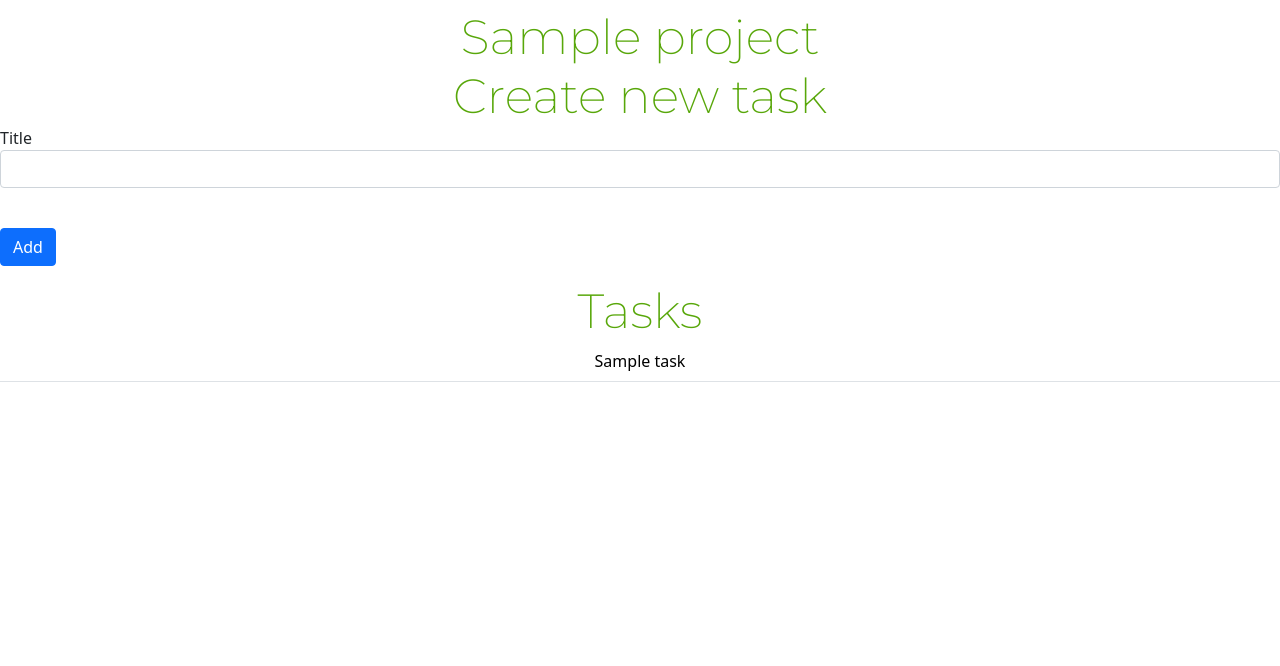
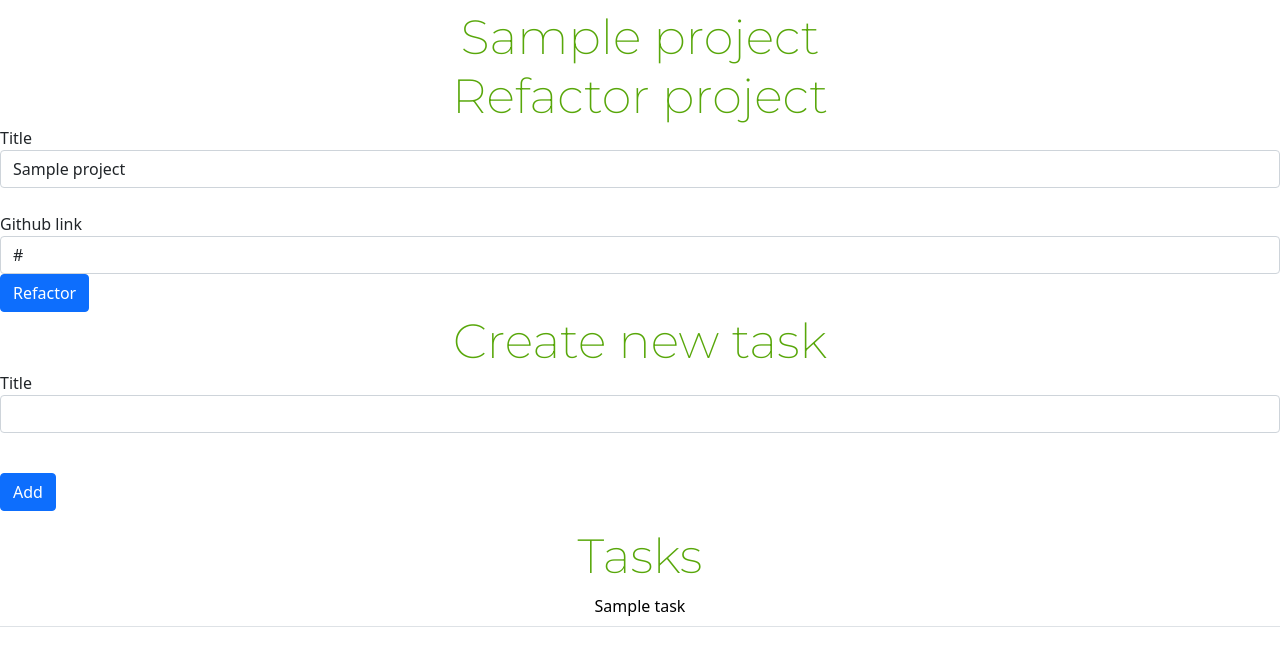
Before and after one commit to Mr-Zoom-13/ManageTime, a Flask app: page /projects/1/1 in a window 1280 px wide. Shown: the part 55-721 px from the top of the page. Run offline with Flask 2, Linux system fonts and the light colour scheme; a user stored in the database is signed in; tables that the repository leaves empty hold one stand-in row (values such as "Sample post"); some web fonts are replaced.

Commit message:
Refactor projects

```diff
--- a/app.py
+++ b/app.py
@@ -1,4 +1,4 @@
-from flask import Flask, render_template, redirect
+from flask import Flask, render_template, redirect, request
 from flask_login import LoginManager, login_required, login_user, logout_user, current_user
 from forms.login import LoginForm
 from forms.register import RegisterForm
@@ -83,6 +83,10 @@ def projects_func(user_id, project_id):
         db_sess = db_session.create_session()
         form = AddTaskForm()
         project = db_sess.query(Project).get(project_id)
+        if 'title_project' in request.values:
+            project.title = request.values['title_project']
+            project.github_link = request.values['github_link']
+            db_sess.commit()
         if form.validate_on_submit():
             task = Task(title=form.title.data, project_id=project.id)
             project.tasks.append(task)
--- a/templates/project.html
+++ b/templates/project.html
@@ -1,17 +1,23 @@
 {% extends "base.html" %}
 {% block content %}
 <h1 class="h1_title">{{ project.title }}</h1>
+<h1 class="h1_title">Refactor project</h1>
+<form method="post">
+    <label for="title_project">Title</label>
+    <br>
+    <input class="form-control" type="text" value="{{ project.title }}" id="title_project" name="title_project">
+    <br>
+    <label for="github_link">Github link</label>
+    <br>
+    <input class="form-control" type="text" value="{{ project.github_link }}" id="github_link" name="github_link" aria-describedby="basic-addon3">
+    <input type="submit" value="Refactor" class="btn btn-primary">
+</form>
 <h1 class="h1_title">Create new task</h1>
 <form method="post">
     {{ form.hidden_tag() }}
     <p>
         {{ form.title.label }}<br>
         {{ form.title(class="form-control") }}<br>
-        {% for error in form.title.errors %}
-            <div class="alert alert-danger" role="alert">
-                {{ error }}
-            </div>
-        {% endfor %}
     </p>
     <p>{{ form.submit(type="submit", class="btn btn-primary") }}</p>
     <div>{{ message }}</div>
```
